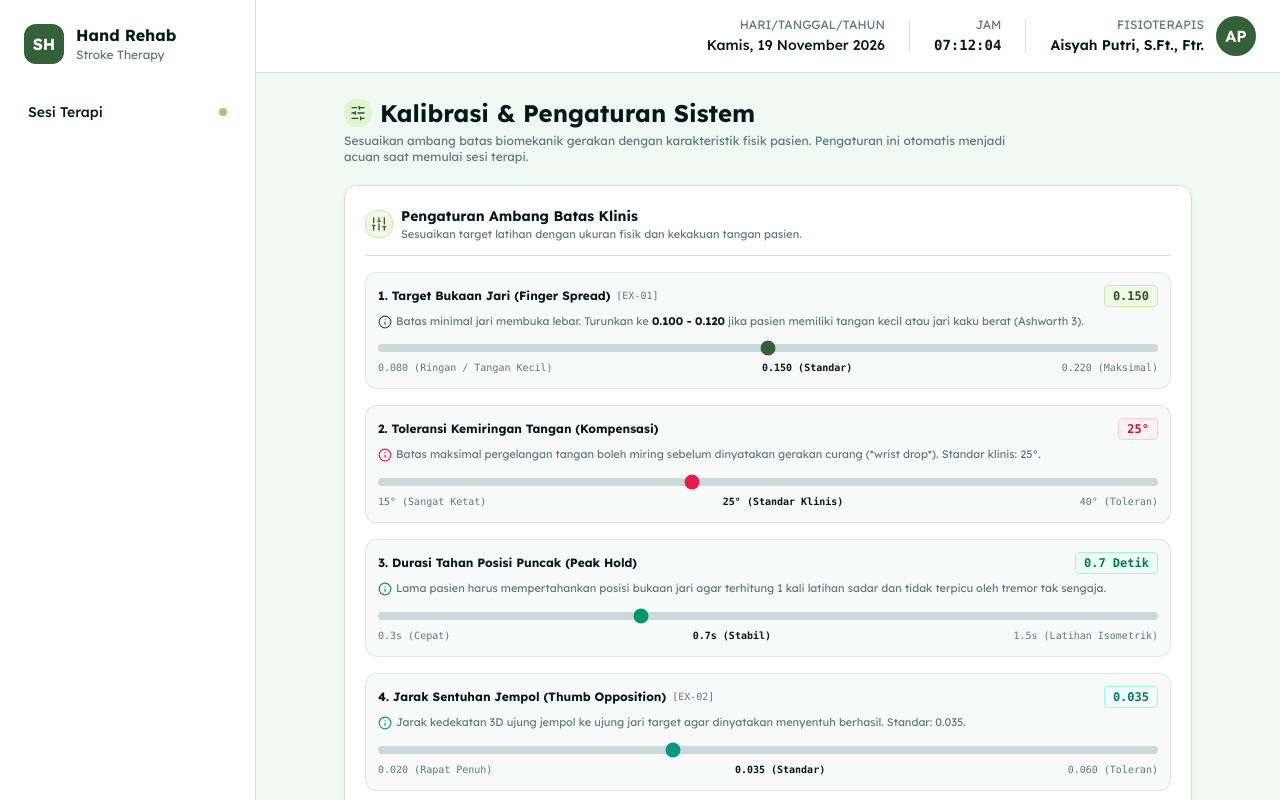
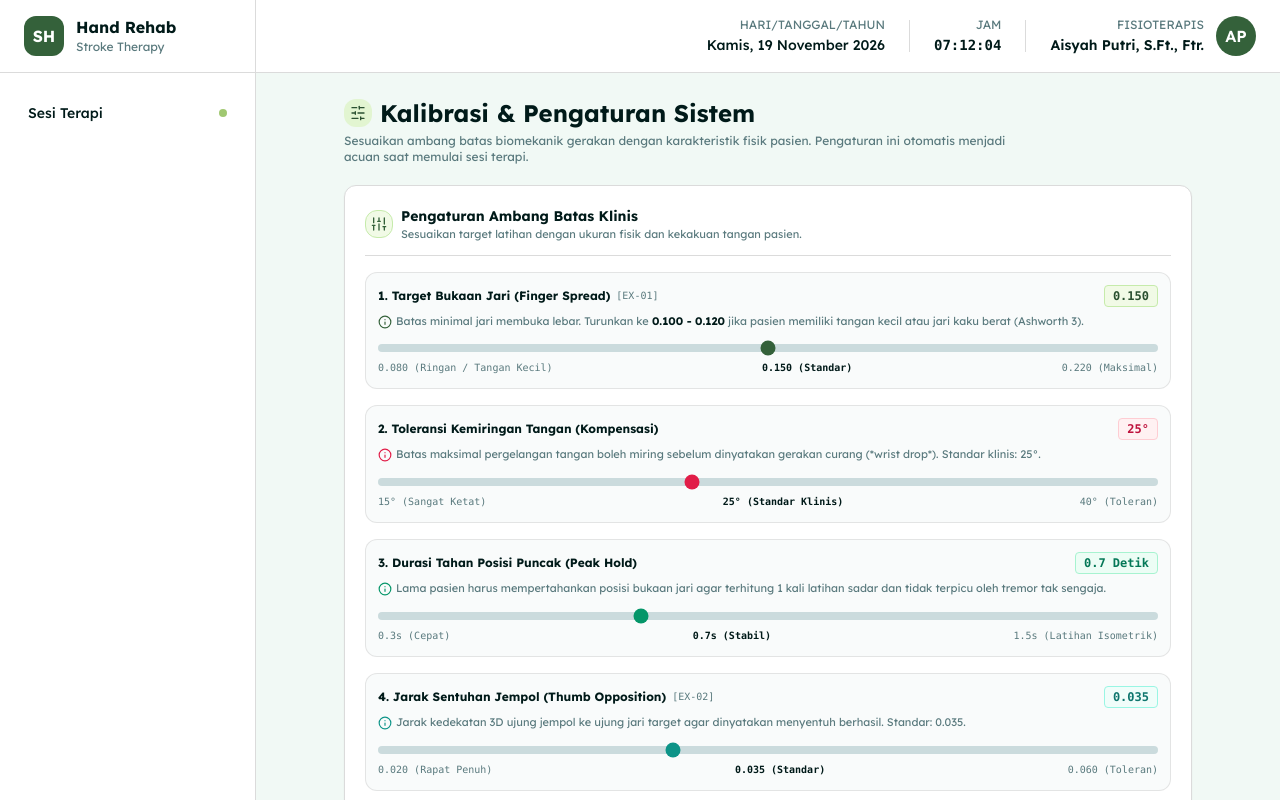
Before and after one commit to mufasai/stroke-rehab, a React (Vite) app in the folder frontend/: page /calibration in a window 1280 px wide. Shown: the top 800 px of the page. Built offline with nearby package versions, Linux system fonts and the light colour scheme.

Commit message:
style(layout): align sidebar header border seamlessly with top navbar

```diff
--- a/frontend/src/components/layout/Header.jsx
+++ b/frontend/src/components/layout/Header.jsx
@@ -15,8 +15,8 @@ export function Header({ therapistName = "Aisyah Putri, S.Ft., Ftr." }) {
   const seconds = String(currentTime.getSeconds()).padStart(2, '0')
 
   return (
-    <div className="bg-card border-b border-border px-6 py-4">
-      <div className="flex items-center justify-between">
+    <div className="bg-card border-b border-border px-6 h-[73px] flex items-center">
+      <div className="flex items-center justify-between w-full">
         <div className="text-xs text-muted-foreground">
         </div>
 
--- a/frontend/src/components/layout/Sidebar.jsx
+++ b/frontend/src/components/layout/Sidebar.jsx
@@ -62,8 +62,8 @@ export function Sidebar() {
 
   return (
     <div className="w-64 bg-card border-r border-border min-h-screen flex flex-col">
-      {/* Brand Header */}
-      <div className="px-6 pt-6 pb-5">
+      {/* Brand Header (Tinggi 73px sejajar dengan navbar Header) */}
+      <div className="h-[73px] px-6 border-b border-border flex items-center shrink-0">
         <div className="flex items-center gap-3">
           <div className="h-10 w-10 bg-primary-600 rounded-lg flex items-center justify-center text-white font-bold shrink-0">
             SH
@@ -76,7 +76,7 @@ export function Sidebar() {
       </div>
 
       {/* Navigation Menu */}
-      <div className="px-4 py-2 flex-1">
+      <div className="p-4 pt-5 flex-1">
         <nav className="space-y-1">
           {visibleMenuItems.map((item) => {
             const isActive = location.pathname === item.path
```
